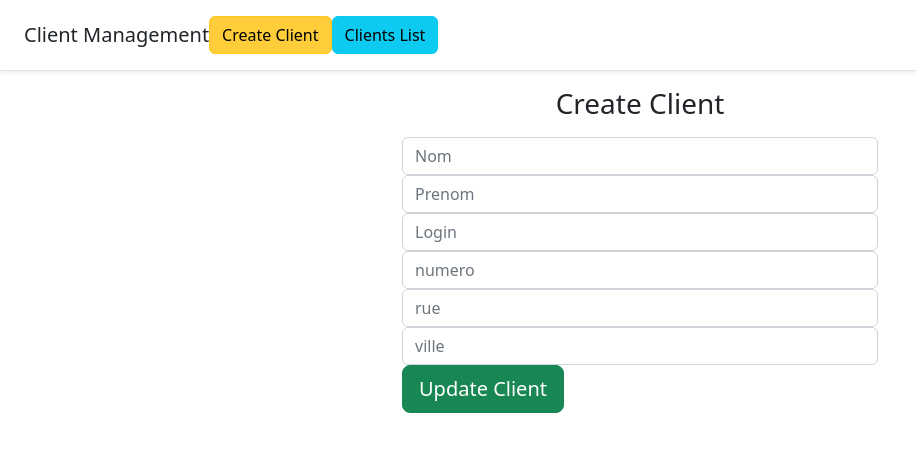
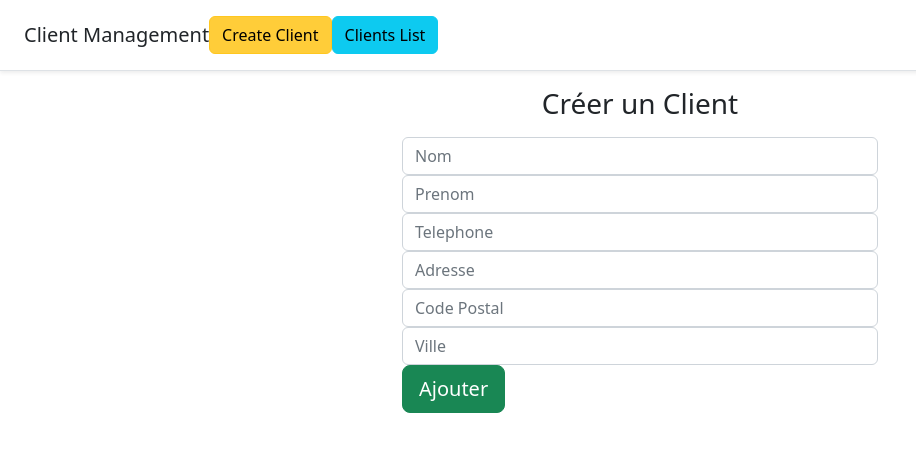
Before and after one commit to lpavius/PBAngular, an Angular app: page /create-client in a window 1280 px wide. Shown: the top 452 px of the page, without its empty margins (0-916 px from the left). Built offline with nearby package versions, Linux system fonts and the light colour scheme.

Commit message:
modification du formulaire create

```diff
--- a/src/app/client-create/client-create.component.html
+++ b/src/app/client-create/client-create.component.html
@@ -1,34 +1,19 @@
 <div class="container custom-container">
     <div class="col-md-12">
         <form #mainForm="ngForm">
-            <h3 class="mb-3 text-center">Create Client</h3>
+            <h3 class="mb-3 text-center">Créer un Client</h3>
 
             <div class="form-group">
                 <input type="text" [(ngModel)]="clientDetails.nom" name="nom"  class="form-control" placeholder="Nom">
-
-
-
                 <input type="text" [(ngModel)]="clientDetails.prenom" name="prenom"  class="form-control" placeholder="Prenom">
-
-
-
-                <input type="text" [(ngModel)]="clientDetails.login" name="login"  class="form-control" placeholder="Login">
-
-
-                    <input type="text" [(ngModel)]="clientDetails.adresse.numero" name="numero"  class="form-control"
-                        placeholder="numero">
-
-
-                    <input type="text" [(ngModel)]="clientDetails.adresse.rue" name="rue"  class="form-control" placeholder="rue">
-
-
-                    <input type="text" [(ngModel)]="clientDetails.adresse.ville" name="ville"  class="form-control"
-                        placeholder="ville">
-
-
-
-
-                <button class="btn btn-success btn-lg btn-block" (click)="addClient()">Update Client</button>
+                <!-- <input type="text" [(ngModel)]="clientDetails.login" name="login"  class="form-control" placeholder="Login"> -->
+                <input type="text" [(ngModel)]="clientDetails.telephone" name="telephone"  class="form-control"
+                        placeholder="Telephone">
+                <input type="text" [(ngModel)]="clientDetails.adresse.rue" name="adresss"  class="form-control" placeholder="Adresse">
+                <input type="text" [(ngModel)]="clientDetails.adresse.codePostal" name="codepostal"  class="form-control" placeholder="Code Postal">
+                <input type="text" [(ngModel)]="clientDetails.adresse.ville" name="ville"  class="form-control"
+                        placeholder="Ville">
+                <button class="btn btn-success btn-lg btn-block" (click)="addClient()">Ajouter</button>
             </div>
         </form>
     </div>
--- a/src/app/client-create/client-create.component.ts
+++ b/src/app/client-create/client-create.component.ts
@@ -14,11 +14,7 @@ export class ClientCreateComponent implements OnInit {
     @Input()
     clientDetails = new Client();
 
-
-    constructor(
-        public service: ClientService,
-        public router: Router
-    ) {
+    constructor(public service: ClientService, public router: Router) {
         this.clientDetails.adresse = new Adresse();
     }
 
```
